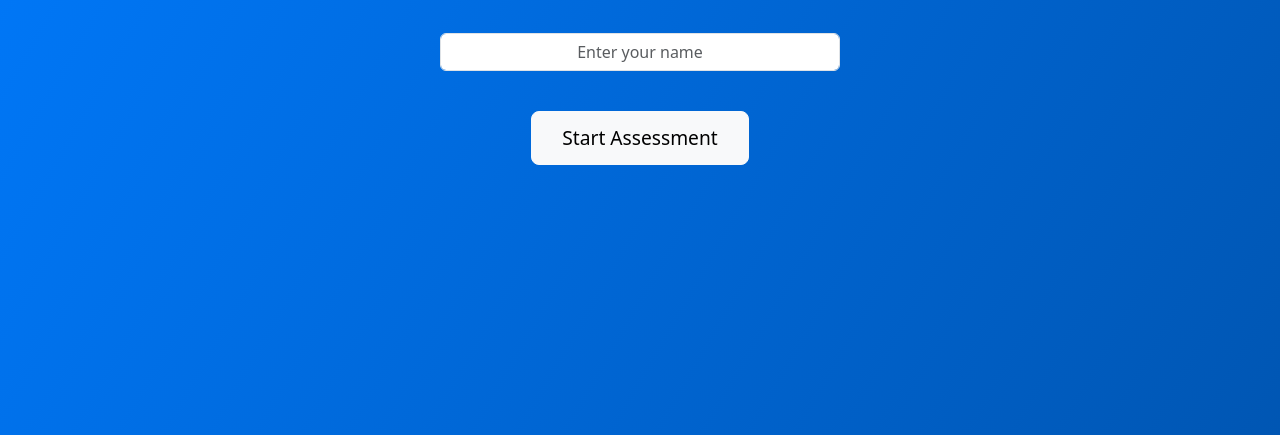
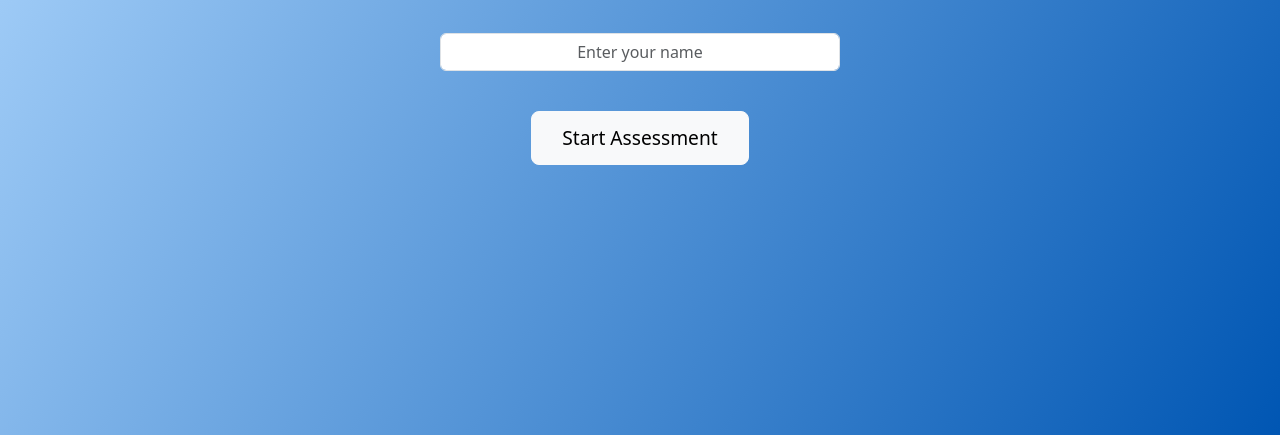
Before and after one commit to steeve-496/Self-Assessment-for-IT-Security, a plain HTML site: page index.html in a window 1280 px wide. Shown: the part 365-800 px from the top of the page. Drawn offline with nearby package versions, Linux system fonts and the light colour scheme.

Commit message:
Update index.html

```diff
--- a/index.html
+++ b/index.html
@@ -85,7 +85,7 @@
             align-items: center;
             text-align: center;
             height: 100vh;
-            background: linear-gradient(120deg, #007bff, #0056b3);
+            background: linear-gradient(120deg, #b3daff, #0056b3);
             color: white;
             padding: 20px;
         }
```
